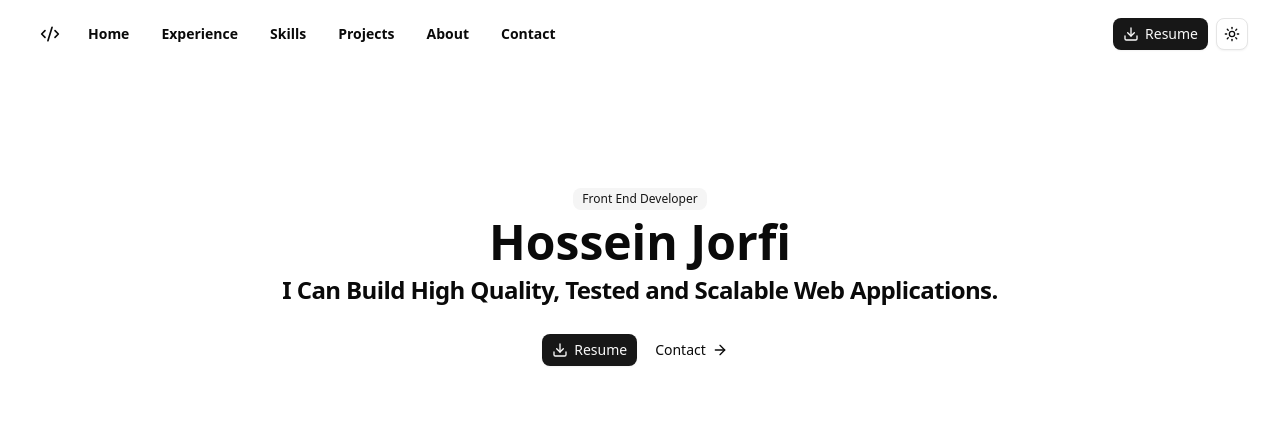
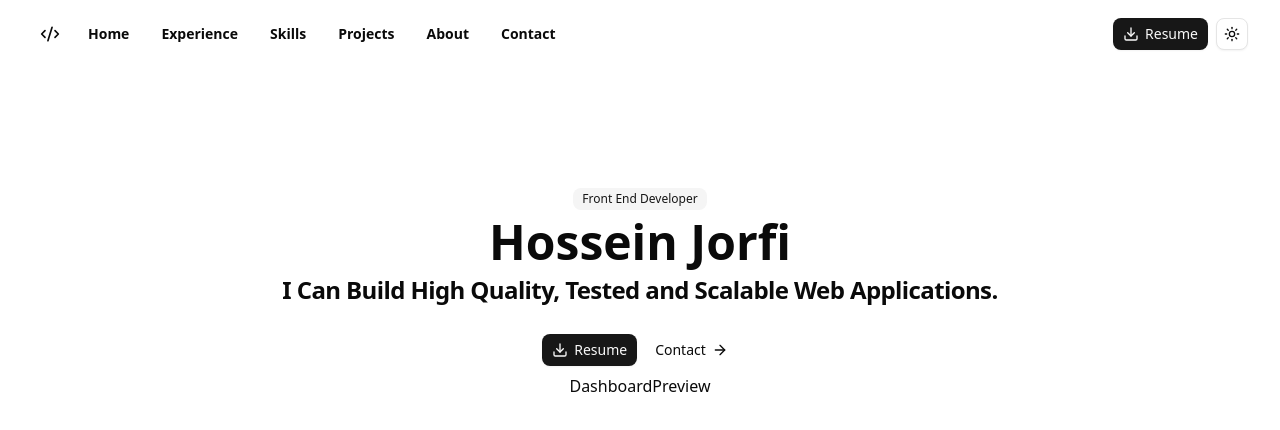
Before and after one commit to hossein-jorfi/portfolio-website, a Next.js app: page / in a window 1280 px wide. Shown: the top 430 px of the page. Built offline with nearby package versions, Linux system fonts and the light colour scheme.

Commit message:
DashboardPreview component

```diff
--- /dev/null
+++ b/src/app/_home/dashboard-preview/index.tsx
@@ -0,0 +1,5 @@
+const DashboardPreview = () => {
+  return <div>DashboardPreview</div>;
+};
+
+export default DashboardPreview;
--- a/src/app/page.tsx
+++ b/src/app/page.tsx
@@ -3,6 +3,7 @@ import { Badge } from "@/components/ui/badge";
 import { Button } from "@/components/ui/button";
 import { H1, H3 } from "@/components/ui/typography";
 import { ArrowRight } from "lucide-react";
+import DashboardPreview from "./_home/dashboard-preview";
 
 export default function Home() {
   return (
@@ -16,6 +17,8 @@ export default function Home() {
           Contact <ArrowRight />
         </Button>
       </div>
+
+      <DashboardPreview />
     </div>
   );
 }
```
